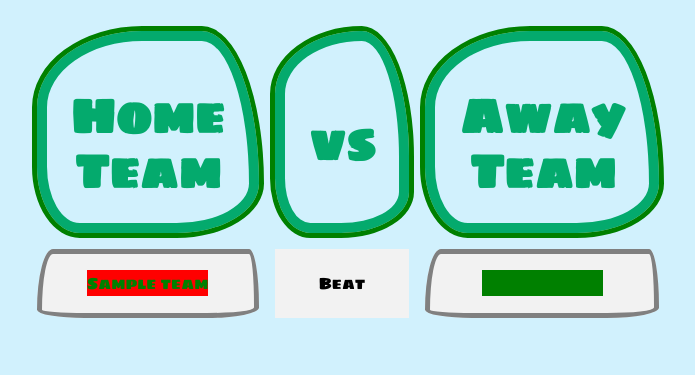
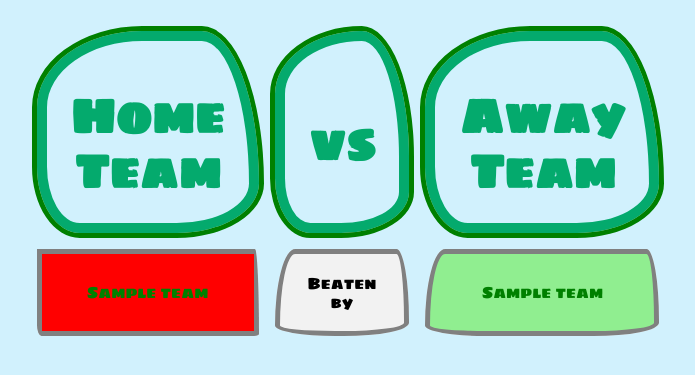
Before and after one commit to itsjustdel/CodeClan-W4-Project, a Flask app: page /games/ in a window 1280 px wide. Shown: the part 115-490 px from the top of the page, without its empty margins (292-987 px from the left). Run offline with Flask 2, Linux system fonts and the light colour scheme; a database or web service that is not in the repository returns one stand-in record (values such as "Sample title"); some libraries are stand-ins or nearby versions.

Commit message:
games won css

```diff
--- a/static/css/table.css
+++ b/static/css/table.css
@@ -43,7 +43,6 @@
   .table_body
   {
     font-size: 1em;
-
     border: 5px solid grey;
     padding: 20px;
     text-align: center;
@@ -142,29 +141,41 @@ input {
 textarea:focus, input:focus{
   outline: none;
 }
-/*
-.no-outline:focus {
-  outline: none;
-} */
-/*
-  tfoot{
-    display: flex;
-    flex-direction: column;
-    justify-content: flex-end;
-  } */
 
 .table_winner{
-background-color:green;
+
+   background-color:lightgreen;
+  font-size: 1em;
+  border: 5px solid grey;
+  padding: 20px;
+  text-align: center;
+  border-width: 5px;
+  border-top-left-radius: 37px 140px;
+  border-top-right-radius: 23px 130px;
+  border-bottom-left-radius: 110px 19px;
+  border-bottom-right-radius: 120px 24px;
+  /* display: block; */
+  /* background-color:green; */
 }
 .table_loser{
-  background-color: red;
+  background-color:red;
+  font-size: 1em;
+  border: 5px solid grey;
+  padding: 20px;
+  text-align: center;
+  border-width: 5px;
+  border-top-left-radius: px 100px;
+  border-top-right-radius: 45px 950px;
+  border-bottom-left-radius: 50px 120px;
+  border-bottom-right-radius: 56px 24px;
+
 }
 
 .vs
 {
-  font-size: 1em;
-
-  border:none;
+  /* font-size: 1em;
+    background-color: none !important;
+  border:none; */
   padding: 20px;
   text-align: center;
 
--- a/templates/games/index.html
+++ b/templates/games/index.html
@@ -11,13 +11,13 @@
   {% for game in games %}
   <tr>
     {% if game.home_team.name == game.winning_team.name %}
-    <td class="table_body"><a class="table_winner" href="/teams/{{game.home_team.id}}">{{ game.home_team.name }}</a></td>
-    <td class="vs">Beat</td>
-    <td class="table_body"><a class ="table_loser" href="/teams/{{game.away_team.id}}">{{game.away_team.name}}</a></td>
+    <td class="table_winner"><a href="/teams/{{game.home_team.id}}">{{ game.home_team.name }}</a></td>
+    <td class="table_body">Beat</td>
+    <td class="table_loser"><a  href="/teams/{{game.away_team.id}}">{{game.away_team.name}}</a></td>
     {% else %}
-    <td class="table_body"><a class="table_loser" href="/teams/{{game.home_team.id}}">{{ game.home_team.name }}</a></td>
-    <td class="vs">Beat</td>
-    <td class="table_body"><a class ="table_winner" href="/teams/{{game.away_team.id}}">{{game.away_team.name}}</a></td>
+    <td class="table_loser" ><a href="/teams/{{game.home_team.id}}">{{ game.home_team.name }}</a></td>
+    <td class="table_body">Beaten by</td>
+    <td class="table_winner"><a  href="/teams/{{game.away_team.id}}">{{game.away_team.name}}</a></td>
     {% endif %}
 
   </tr>
```
